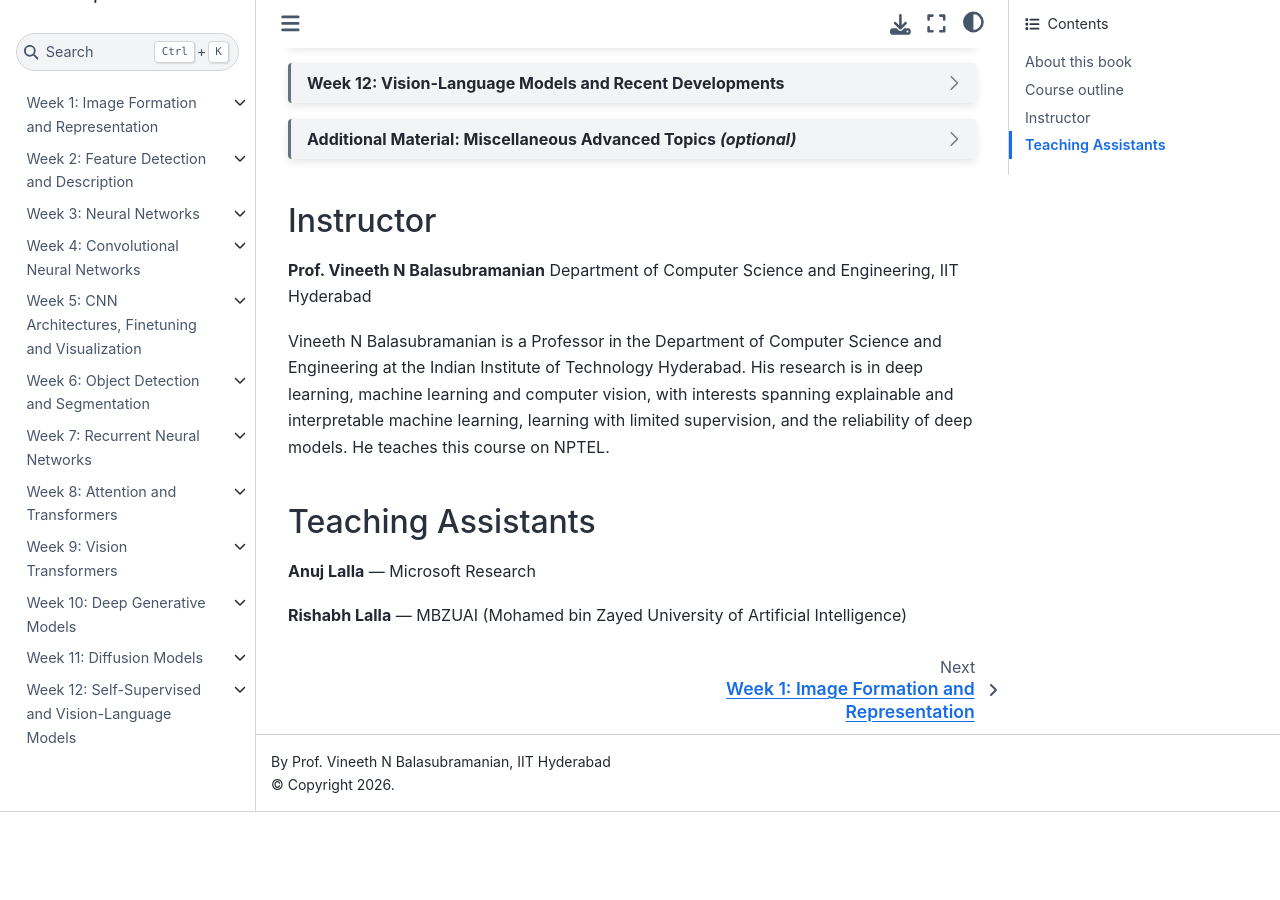
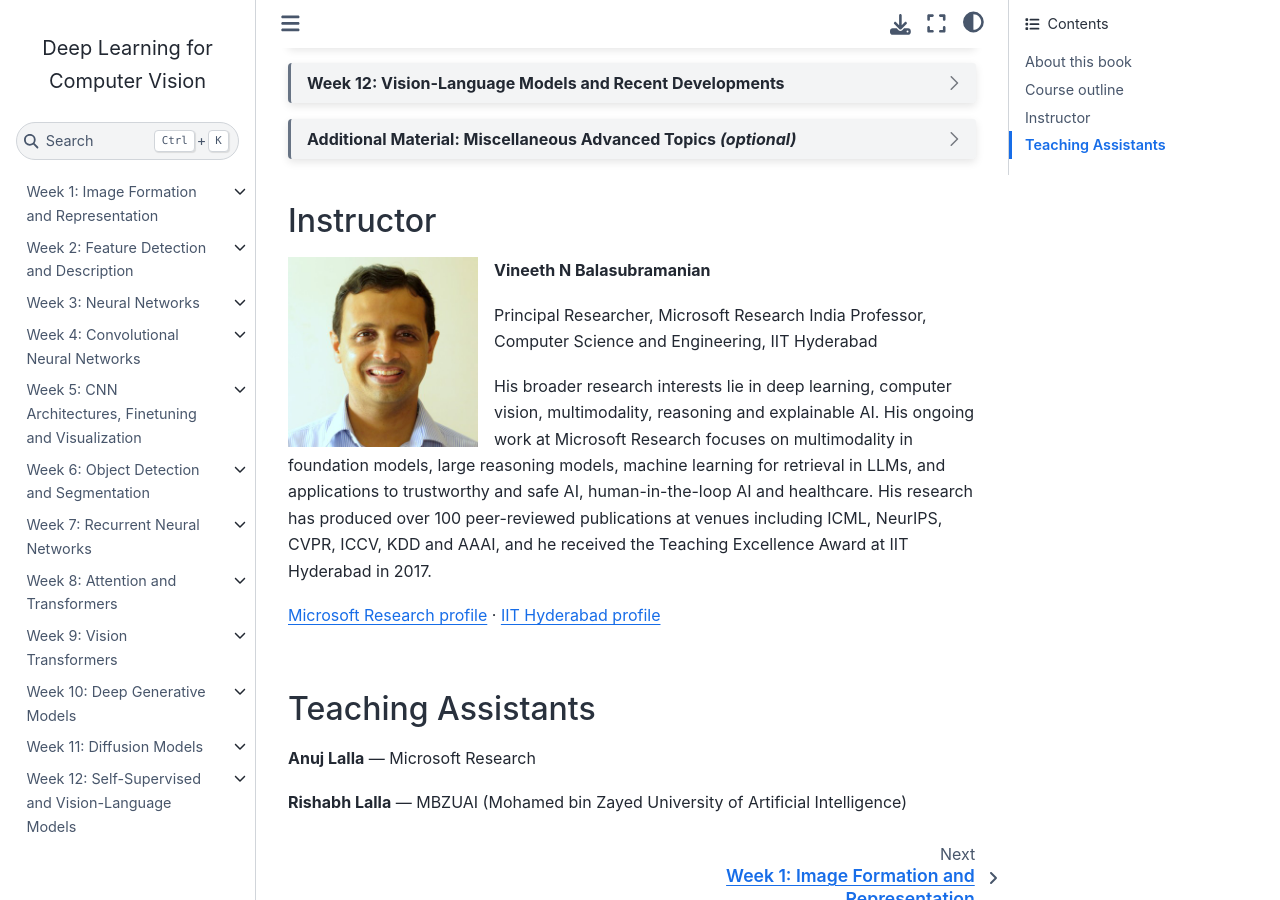
Before and after one commit to DL4CV-NPTEL/2026, a Jupyter Book: the page built from intro.md, in a window 1280 px wide and 900 px high, scrolled down 1351 px. Built offline with Jupyter Book 1.0.4 settings and Sphinx 7.4.7 and the Sphinx Book theme 1.1.4, drawn with Linux system fonts in a browser that asks for light colours; pages that are not in the unit, such as notebooks, are missing from menus; before the commit the page ends 2163 px from its top, so only the background shows below that.

Commit message:
Add instructor photo and update bio with Microsoft Research role
Verified against his official pages rather than written from memory:
he is Principal Researcher at Microsoft Research India and Professor of
Computer Science and Engineering at IIT Hyderabad.

Photo is his IIT-H faculty headshot, resized to 400x400 (24 KB). Bio covers
his stated research interests, current Microsoft Research focus, publication
record and the 2017 IIT-H Teaching Excellence Award, and links to both
official profiles.

Co-Authored-By: Claude Opus 5 (1M context) <noreply@anthropic.com>

````diff
--- a/intro.md
+++ b/intro.md
@@ -133,22 +133,34 @@ be written.
 
 ## Instructor
 
-<!-- To show a photo, drop the image file at images/vineeth.jpg and uncomment:
 ```{image} images/vineeth.jpg
 :alt: Vineeth N Balasubramanian
-:width: 180px
+:width: 190px
 :align: left
+:class: bg-transparent
 ```
--->
 
-**Prof. Vineeth N Balasubramanian**
-Department of Computer Science and Engineering, IIT Hyderabad
+**Vineeth N Balasubramanian**
 
-Vineeth N Balasubramanian is a Professor in the Department of Computer Science and
-Engineering at the Indian Institute of Technology Hyderabad. His research is in deep
-learning, machine learning and computer vision, with interests spanning explainable
-and interpretable machine learning, learning with limited supervision, and the
-reliability of deep models. He teaches this course on NPTEL.
+Principal Researcher, Microsoft Research India
+Professor, Computer Science and Engineering, IIT Hyderabad
+
+His broader research interests lie in deep learning, computer vision, multimodality,
+reasoning and explainable AI. His ongoing work at Microsoft Research focuses on
+multimodality in foundation models, large reasoning models, machine learning for
+retrieval in LLMs, and applications to trustworthy and safe AI, human-in-the-loop AI
+and healthcare. His research has produced over 100 peer-reviewed publications at
+venues including ICML, NeurIPS, CVPR, ICCV, KDD and AAAI, and he received the
+Teaching Excellence Award at IIT Hyderabad in 2017.
+
+[Microsoft Research profile](https://www.microsoft.com/en-us/research/people/vineethn/) ·
+[IIT Hyderabad profile](https://iith.ac.in/cse/vineethnb/)
+
+```{eval-rst}
+.. raw:: html
+
+   <div style="clear: both;"></div>
+```
 
 ## Teaching Assistants
 
````
Also changed, not shown: images/README.md (deleted, +0 -2 lines), images/vineeth.jpg (added).
